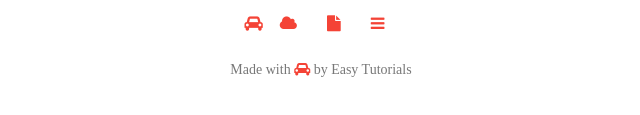
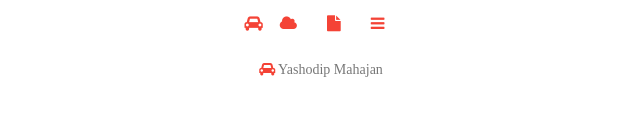
Before and after one commit to yashodipmahajan/University_project, a plain HTML site: page index1.html in a window 1280 px wide. Shown: the part 1143-1258 px from the top of the page, 319-959 px from the left. Drawn offline with Linux system fonts and the light colour scheme.

Commit message:
Update index1.html

```diff
--- a/index1.html
+++ b/index1.html
@@ -71,7 +71,7 @@
             <i class="fa fa-file"></i>
             <i class="fa fa-bars"></i>
         </div>
-        <p>Made with <i class="fa fa-car"></i> by Easy Tutorials </p>
+        <p> <i class="fa fa-car"></i> Yashodip Mahajan </p>
     </section>
 </body>
 
```
